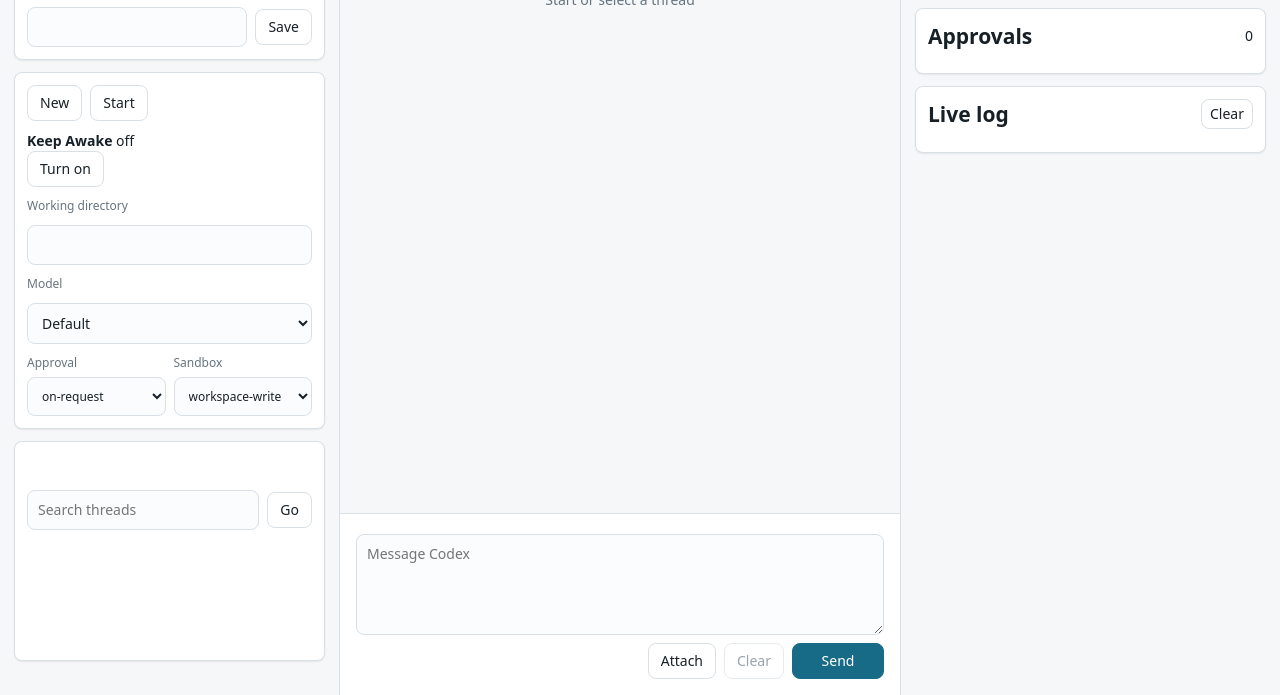
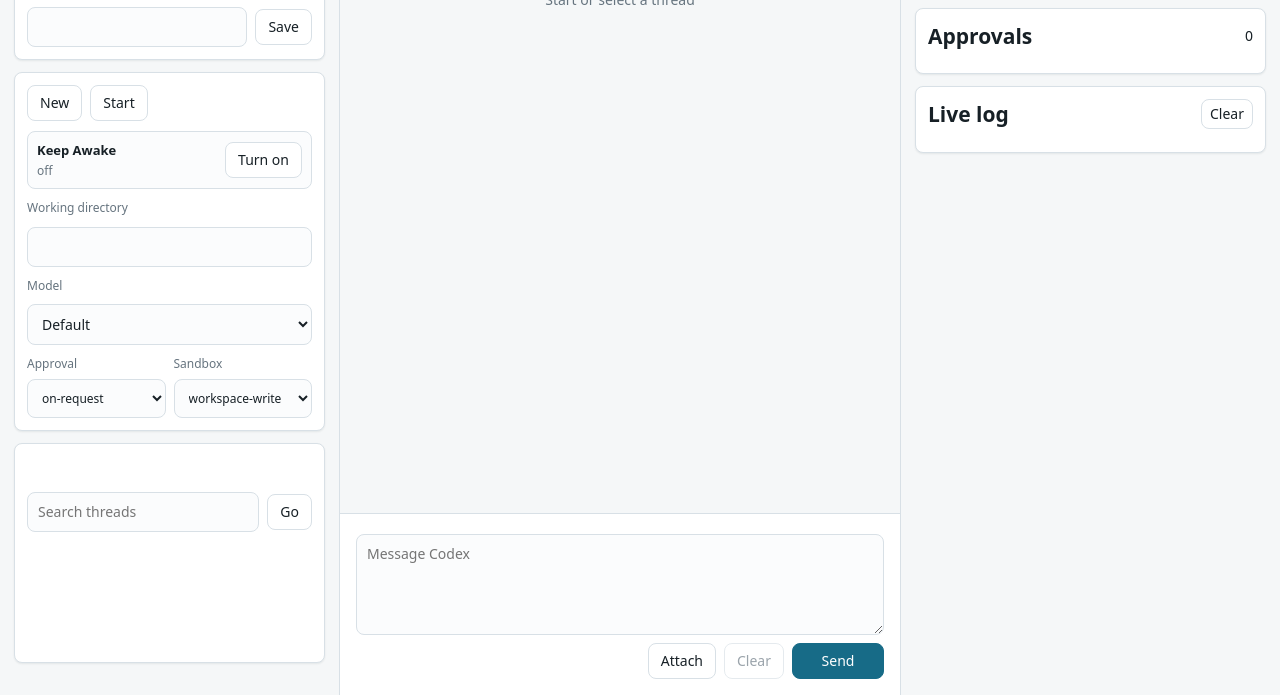
Before and after one commit to skyt-a/codex-remotecontrol, a website: page public/index.html in a window 1280 px wide. Shown: the part 105-800 px from the top of the page. Drawn offline with Linux system fonts and the light colour scheme.

Commit message:
Style Keep Awake control

```diff
--- a/public/styles.css
+++ b/public/styles.css
@@ -187,13 +187,55 @@ label {
   gap: 8px;
 }
 
+.awake-control {
+  display: flex;
+  align-items: center;
+  justify-content: space-between;
+  gap: 10px;
+  min-width: 0;
+  border: 1px solid var(--line);
+  border-radius: 8px;
+  background: #fbfcfd;
+  padding: 9px;
+}
+
+.awake-control > div {
+  display: grid;
+  gap: 2px;
+  min-width: 0;
+}
+
+.awake-control strong {
+  font-size: 13px;
+}
+
+.awake-control span {
+  color: var(--muted);
+  font-size: 12px;
+}
+
+.awake-control.active {
+  border-color: #c4d8df;
+  background: #f7fcfd;
+}
+
+.awake-control.active span {
+  color: var(--accent-strong);
+  font-weight: 700;
+}
+
+.awake-control.unsupported {
+  border-color: #ead0ad;
+  background: #fffaf3;
+}
+
 .thread-panel {
   min-height: 220px;
 }
 
 .thread-list,
 .queue-list,
-.approval-list,
+approval-list,
 .log-list {
   display: grid;
   gap: 8px;
```
